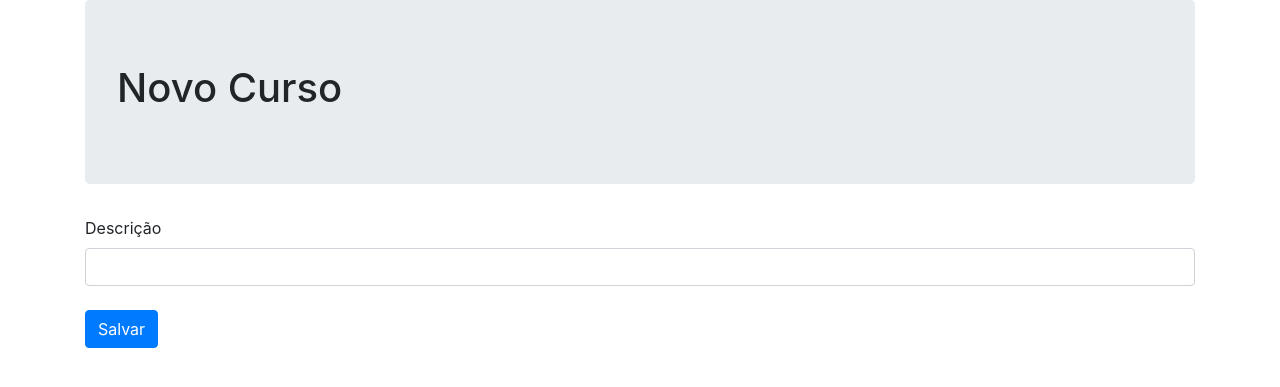
After one commit to edualvesz/course-management, a PHP site: page /public/form-novo-curso.php in a window 1280 px wide. The commit adds this page. Shown: the top 387 px of the page. Run offline with PHP 8.4, Linux system fonts and the light colour scheme.

Commit message:
Insert form was created

```diff
--- /dev/null
+++ b/public/form-novo-curso.php
@@ -0,0 +1,22 @@
+<!DOCTYPE html>
+<html lang="pt-BR">
+<head>
+    <meta charset="UTF-8">
+    <title>Document</title>
+    <link rel="stylesheet" href="https://stackpath.bootstrapcdn.com/bootstrap/4.3.1/css/bootstrap.min.css" integrity="sha384-ggOyR0iXCbMQv3Xipma34MD+dH/1fQ784/j6cY/iJTQUOhcWr7x9JvoRxT2MZw1T" crossorigin="anonymous">
+</head>
+<body>
+<div class="container">
+    <div class="jumbotron">
+        <h1>Novo Curso</h1>
+    </div>
+
+    <form action="" class="form-group">
+        <label for="descricao">Descrição</label>
+        <input type="text" id="descricao" name="descricao" class="form-control"><br>
+        <button class="btn btn-primary">Salvar</button>
+    </form>
+
+</div>
+</body>
+</html>
--- a/public/listar-cursos.php
+++ b/public/listar-cursos.php
@@ -17,6 +17,7 @@ $cursos = $repositorioDeCursos->findAll();
     <div class="jumbotron">
         <h1>Listar cursos</h1>
     </div>
+    <a href="form-novo-curso.php" class="btn btn-primary mb-2">Novo Curso</a>
     <ul class="list-group">
         <?php foreach ($cursos as $curso): ?>
             <li class="list-group-item">
```
